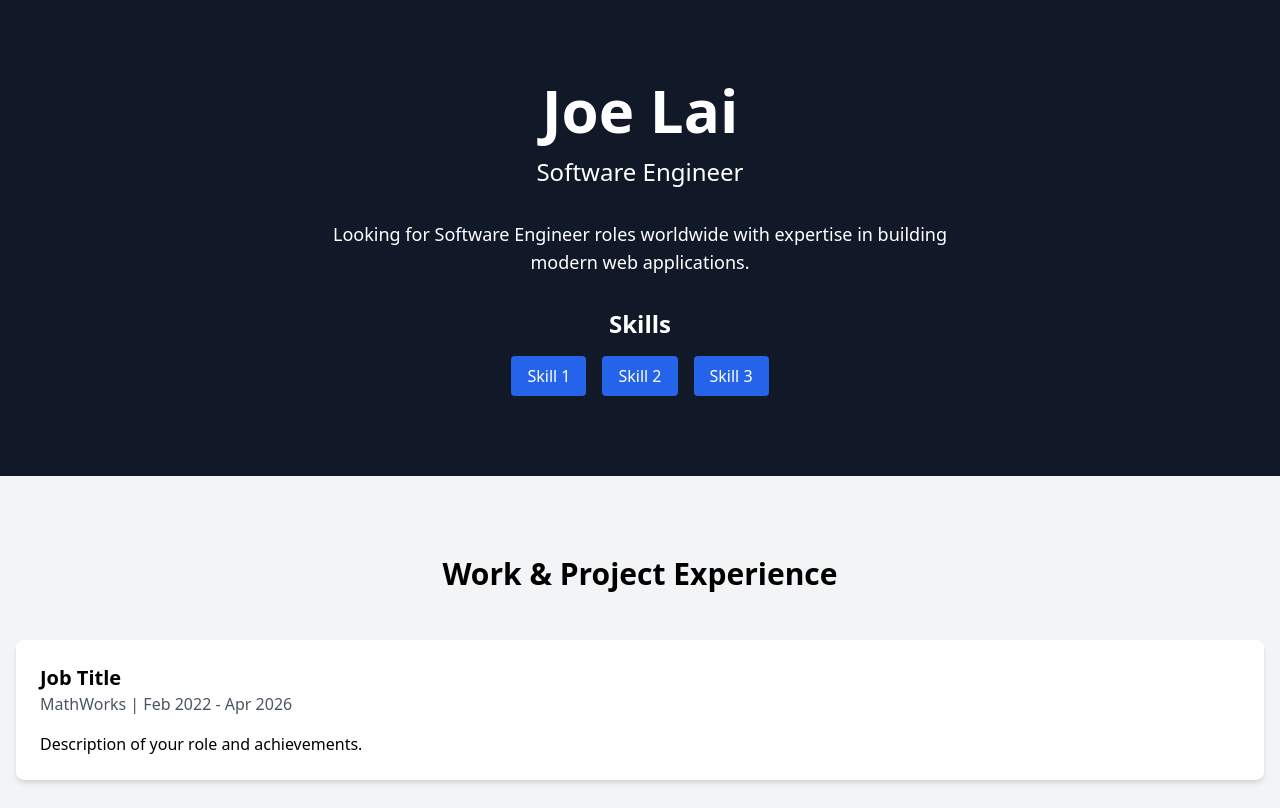
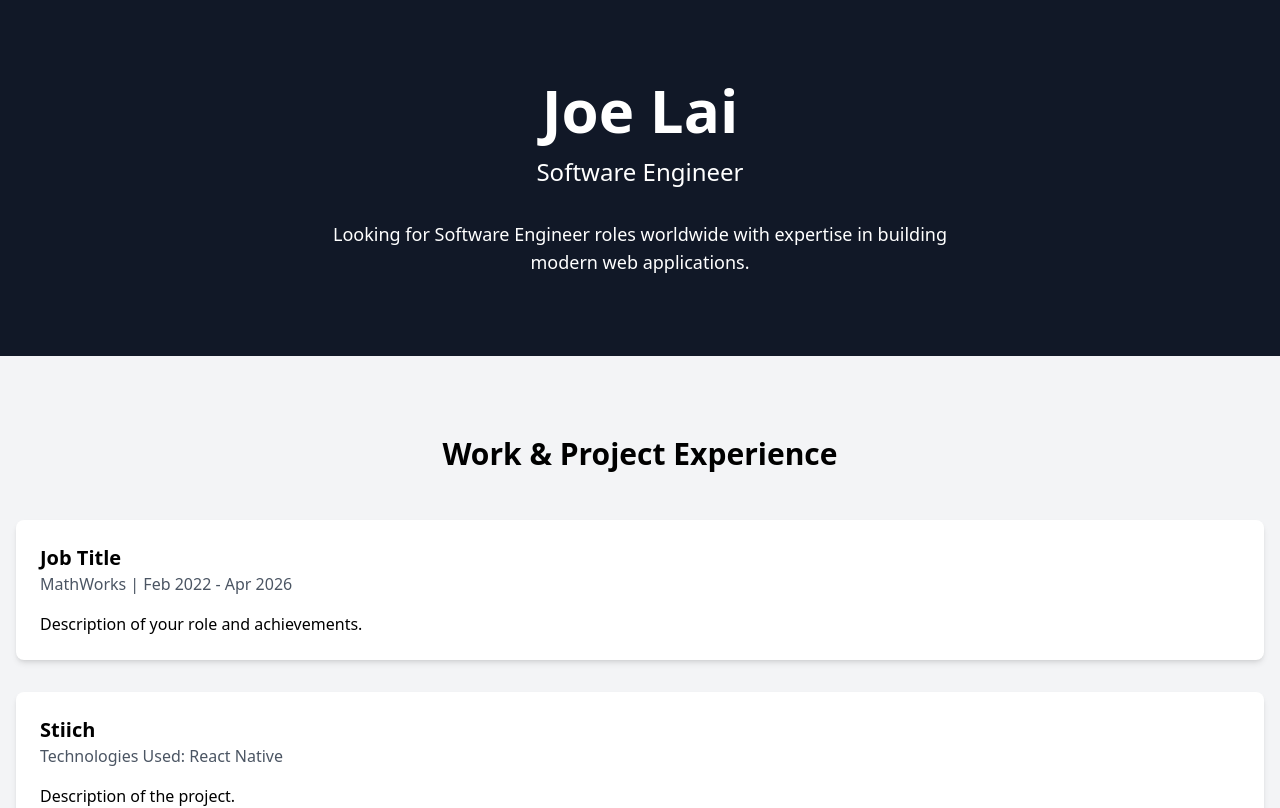
Before and after one commit to HsinYu1995/personal-portfolio, a Next.js app: page / in a window 1280 px wide. Shown: the top 808 px of the page. Built offline with nearby package versions, Linux system fonts and the light colour scheme.

Commit message:
Update Hero and Experience components with latest changes

```diff
--- a/components/Experience.tsx
+++ b/components/Experience.tsx
@@ -12,8 +12,8 @@ const Experience = () => {
             <p className="mt-4">Description of your role and achievements.</p>
           </div>
           <div className="bg-white p-6 rounded-lg shadow-md">
-            <h3 className="text-xl font-semibold">Project Name</h3>
-            <p className="text-gray-600">Technologies Used: React, TypeScript</p>
+            <h3 className="text-xl font-semibold">Stiich</h3>
+            <p className="text-gray-600">Technologies Used: React Native</p>
             <p className="mt-4">Description of the project.</p>
           </div>
         </div>
--- a/components/Hero.tsx
+++ b/components/Hero.tsx
@@ -9,14 +9,6 @@ const Hero = () => {
         <p className="text-lg max-w-2xl mx-auto">
           Looking for Software Engineer roles worldwide with expertise in building modern web applications.
         </p>
-        <div className="mt-8">
-          <h2 className="text-2xl font-semibold mb-4">Skills</h2>
-          <div className="flex flex-wrap justify-center gap-4">
-            <span className="bg-blue-600 px-4 py-2 rounded">Skill 1</span>
-            <span className="bg-blue-600 px-4 py-2 rounded">Skill 2</span>
-            <span className="bg-blue-600 px-4 py-2 rounded">Skill 3</span>
-          </div>
-        </div>
       </div>
     </section>
   );
```
